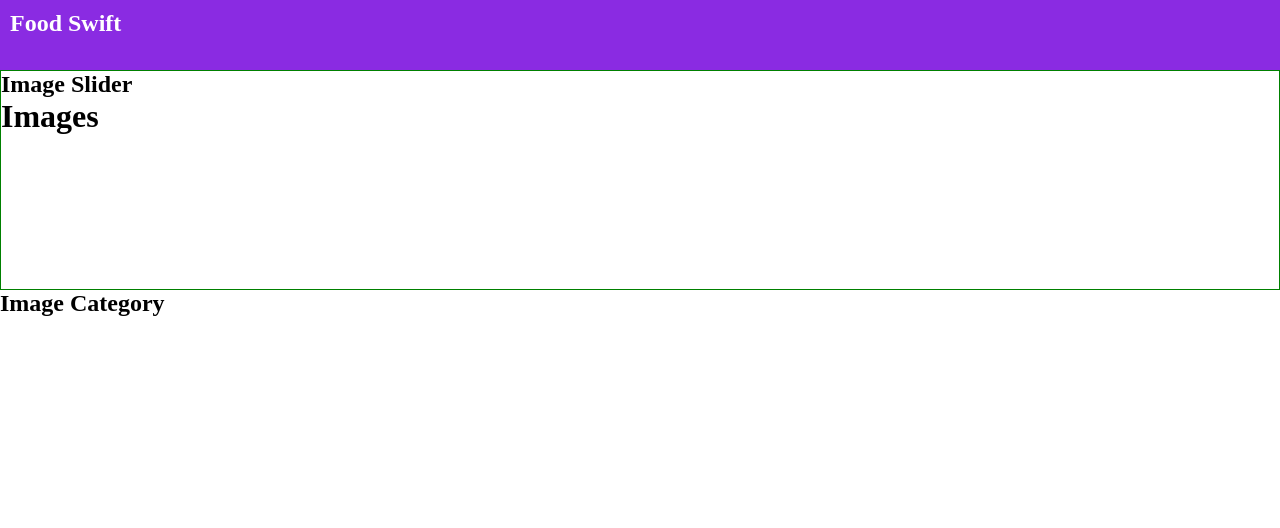
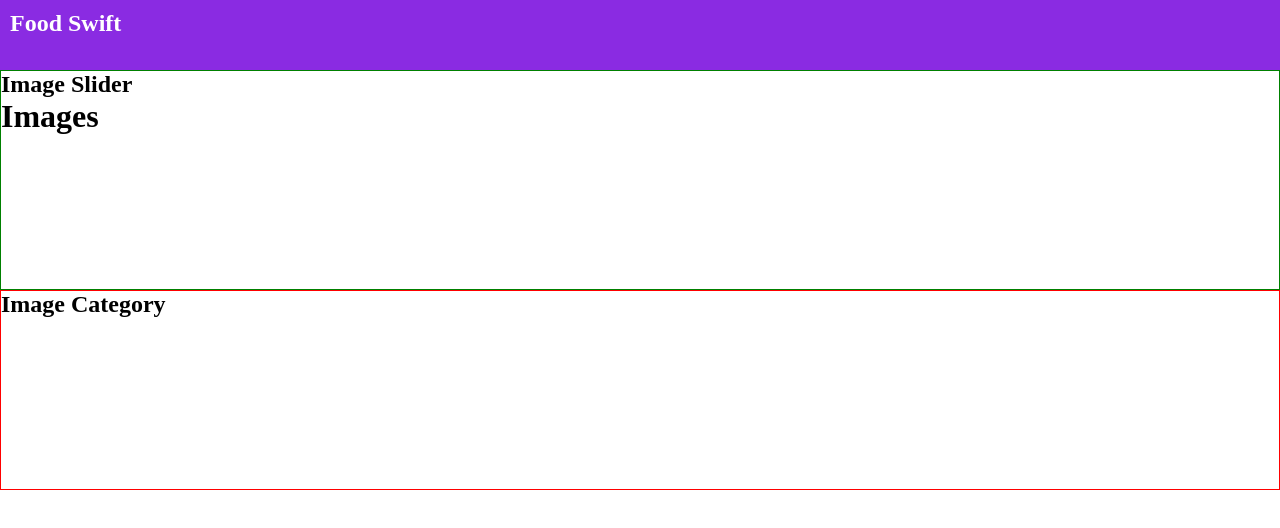
Before and after one commit to homen19/food_swift, a React (Create React App) app: page / in a window 1280 px wide. Shown: the top 528 px of the page. Built offline with nearby package versions, Linux system fonts and the light colour scheme.

Commit message:
image category style added

```diff
--- a/src/components/ItemCategories/ImageCategory.css
+++ b/src/components/ItemCategories/ImageCategory.css
@@ -0,0 +1,5 @@
+.image-category{
+    width: 100%;
+    height: 200px;
+    border: 1px solid red;
+}
```
